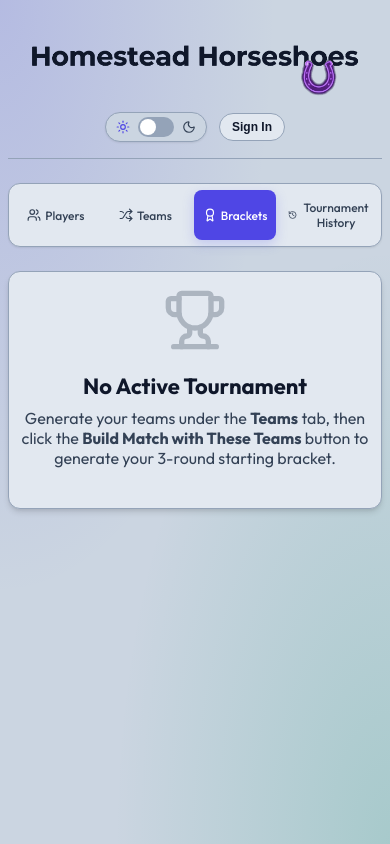
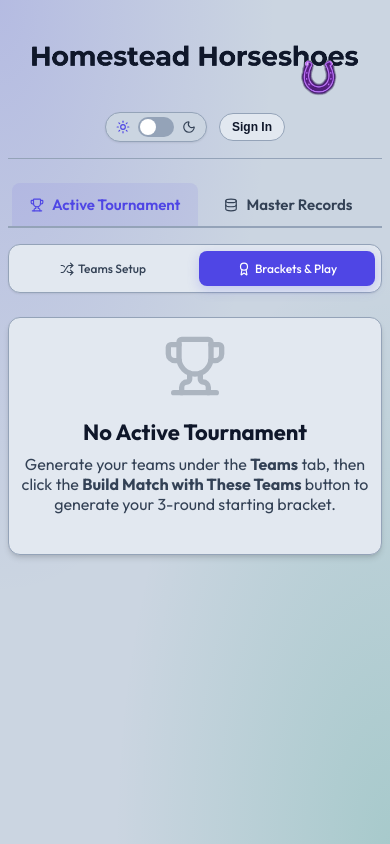
Before and after one commit to yardik/tourny-planner, a React (Vite) app: page / in a window 390 px wide. Built offline with nearby package versions, Linux system fonts and the light colour scheme.

Commit message:
Implement Workspace Mode Switcher (Option 3) and clean up navigation

```diff
--- a/src/App.jsx
+++ b/src/App.jsx
@@ -21,14 +21,16 @@ import {
   User,
   Sun,
   Moon,
-  Shield
+  Shield,
+  Database
 } from "lucide-react";
 import AuthModal from "./components/AuthModal";
 import UserApprovals from "./components/UserApprovals";
 import "./App.css";
 
 function App() {
-  const [activeTab, setActiveTab] = useState("players");
+  const [activeTab, setActiveTab] = useState("brackets");
+  const [activeMode, setActiveMode] = useState("tournament");
   const [players, setPlayers] = useState([]);
   const [games, setGames] = useState([]);
   const [history, setHistory] = useState([]);
@@ -163,6 +165,7 @@ function App() {
 
       if (!initialRedirectDone.current) {
         if (!updatedUser || updatedUser.isAnonymous) {
+          setActiveMode("tournament");
           setActiveTab("brackets");
         }
         initialRedirectDone.current = true;
@@ -190,13 +193,14 @@ function App() {
     const isAnonymous = !isUserApproved;
     const isAdmin = isUserApproved && userProfile.isAdmin;
 
-    if (isAnonymous && activeTab === "settings") {
+    if (isAnonymous && (activeMode === "admin" || activeTab === "settings" || activeTab === "approvals")) {
+      setActiveMode("tournament");
       setActiveTab("brackets");
+    } else if (isUserApproved && !isAdmin && activeTab === "approvals") {
+      setActiveMode("admin");
+      setActiveTab("settings");
     }
-    if ((isAnonymous || !isAdmin) && activeTab === "approvals") {
-      setActiveTab("brackets");
-    }
-  }, [user, userProfile, activeTab]);
+  }, [user, userProfile, activeTab, activeMode]);
 
   // Handle Firebase Email Link Sign In on load
   useEffect(() => {
@@ -443,8 +447,16 @@ function App() {
               {isUserApproved && (
                 <button
                   type="button"
-                  onClick={() => setActiveTab(activeTab === "settings" ? "players" : "settings")}
-                  className={`header-settings-btn ${activeTab === "settings" ? "active" : ""}`}
+                  onClick={() => {
+                    if (activeMode === "admin" && activeTab === "settings") {
+                      setActiveMode("tournament");
+                      setActiveTab("brackets");
+                    } else {
+                      setActiveMode("admin");
+                      setActiveTab("settings");
+                    }
+                  }}
+                  className={`header-settings-btn ${activeMode === "admin" && activeTab === "settings" ? "active" : ""}`}
                   title="Settings"
                 >
                   <SettingsIcon size={16} />
@@ -599,23 +611,56 @@ function App() {
         </div>
       </header>
 
+      {/* Workspace Switcher */}
+      <div className="workspace-switcher">
+        <button
+          type="button"
+          className={`workspace-btn ${activeMode === "tournament" ? "active" : ""}`}
+          onClick={() => {
+            setActiveMode("tournament");
+            setActiveTab("brackets");
+          }}
+        >
+          <Trophy size={15} />
+          <span>Active Tournament</span>
+        </button>
+        <button
+          type="button"
+          className={`workspace-btn ${activeMode === "database" ? "active" : ""}`}
+          onClick={() => {
+            setActiveMode("database");
+            setActiveTab("players");
+          }}
+        >
+          <Database size={15} />
+          <span>Master Records</span>
+        </button>
+        {isUserApproved && (
+          <button
+            type="button"
+            className={`workspace-btn ${activeMode === "admin" ? "active" : ""}`}
+            onClick={() => {
+              setActiveMode("admin");
+              setActiveTab(isAdmin ? "approvals" : "settings");
+            }}
+          >
+            <Shield size={15} />
+            <span>Admin Panel</span>
+          </button>
+        )}
+      </div>
+
       {/* Navigation Tabs */}
       <nav className="nav-tabs">
-        <button
-          type="button"
-          className={`nav-tab-btn ${activeTab === "players" ? "active" : ""}`}
-          onClick={() => setActiveTab("players")}
-        >
-          <Users size={18} />
-          Players
-        </button>
+        {activeMode === "tournament" && (
+          <>
             <button
               type="button"
               className={`nav-tab-btn ${activeTab === "matchmaker" ? "active" : ""}`}
               onClick={() => setActiveTab("matchmaker")}
             >
               <Shuffle size={18} />
-          Teams
+              Teams Setup
             </button>
             <button
               type="button"
@@ -623,7 +668,20 @@ function App() {
               onClick={() => setActiveTab("brackets")}
             >
               <Award size={18} />
-          Brackets
+              Brackets & Play
+            </button>
+          </>
+        )}
+
+        {activeMode === "database" && (
+          <>
+            <button
+              type="button"
+              className={`nav-tab-btn ${activeTab === "players" ? "active" : ""}`}
+              onClick={() => setActiveTab("players")}
+            >
+              <Users size={18} />
+              Player Database
             </button>
             <button
               type="button"
@@ -633,7 +691,11 @@ function App() {
               <History size={18} />
               Tournament History
             </button>
+          </>
+        )}
 
+        {activeMode === "admin" && isUserApproved && (
+          <>
             {isAdmin && (
               <button
                 type="button"
@@ -641,8 +703,18 @@ function App() {
                 onClick={() => setActiveTab("approvals")}
               >
                 <Shield size={18} />
-            Approvals
+                User Approvals
               </button>
+            )}
+            <button
+              type="button"
+              className={`nav-tab-btn ${activeTab === "settings" ? "active" : ""}`}
+              onClick={() => setActiveTab("settings")}
+            >
+              <SettingsIcon size={18} />
+              System Settings
+            </button>
+          </>
         )}
       </nav>
 
--- a/src/index.css
+++ b/src/index.css
@@ -173,6 +173,30 @@ body {
     width: 14px;
     height: 14px;
   }
+
+  .workspace-switcher {
+    gap: 4px;
+    padding: 0;
+    overflow-x: auto;
+    white-space: nowrap;
+    -webkit-overflow-scrolling: touch;
+    scrollbar-width: none;
+  }
+
+  .workspace-switcher::-webkit-scrollbar {
+    display: none;
+  }
+
+  .workspace-btn {
+    padding: 10px 12px;
+    font-size: 13px;
+    gap: 4px;
+  }
+
+  .workspace-btn svg {
+    width: 14px;
+    height: 14px;
+  }
 }
 
 .header-logo {
@@ -199,6 +223,44 @@ body {
 
 .dark .header-logo .logo-dark {
   display: block;
+}
+
+/* Workspace Switcher */
+.workspace-switcher {
+  display: flex;
+  gap: 8px;
+  margin-bottom: 16px;
+  border-bottom: 2px solid var(--border-color);
+  padding: 0 4px;
+}
+
+.workspace-btn {
+  display: flex;
+  align-items: center;
+  gap: 8px;
+  padding: 12px 18px;
+  border: none;
+  border-bottom: 2px solid transparent;
+  background: transparent;
+  color: var(--text-secondary);
+  font-family: var(--font-sans);
+  font-size: 15px;
+  font-weight: 600;
+  cursor: pointer;
+  margin-bottom: -2px; /* Pull down to overlap switcher border */
+  transition: all var(--transition-fast);
+  border-radius: var(--radius-sm) var(--radius-sm) 0 0;
+}
+
+.workspace-btn:hover {
+  color: var(--text-primary);
+  background: var(--bg-secondary);
+}
+
+.workspace-btn.active {
+  color: var(--accent-color);
+  background: var(--accent-light);
+  border-bottom-color: var(--accent-color);
 }
 
 /* Navigation tabs */
```
Lines whose indentation alone changed are shown as unchanged.
